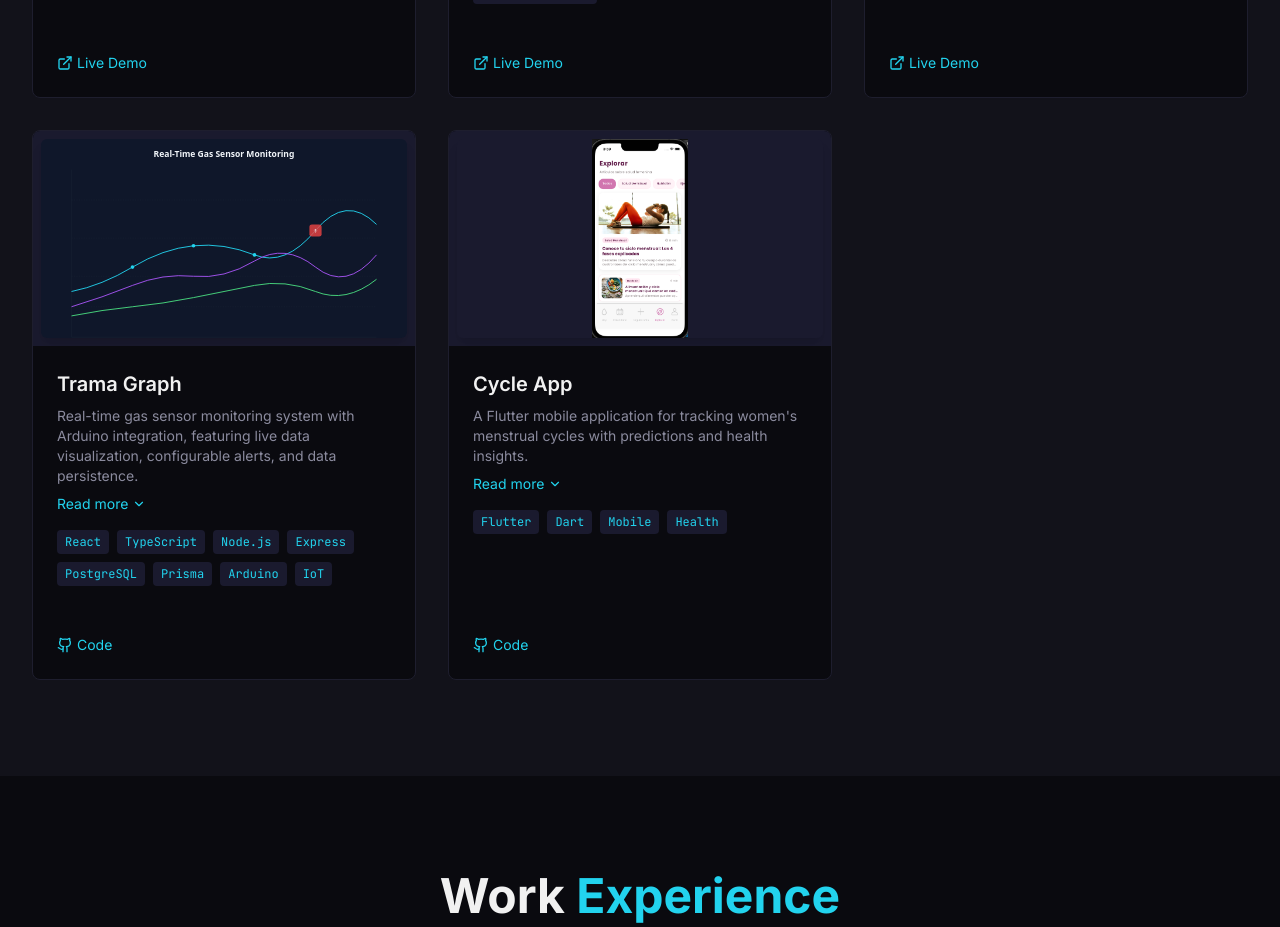
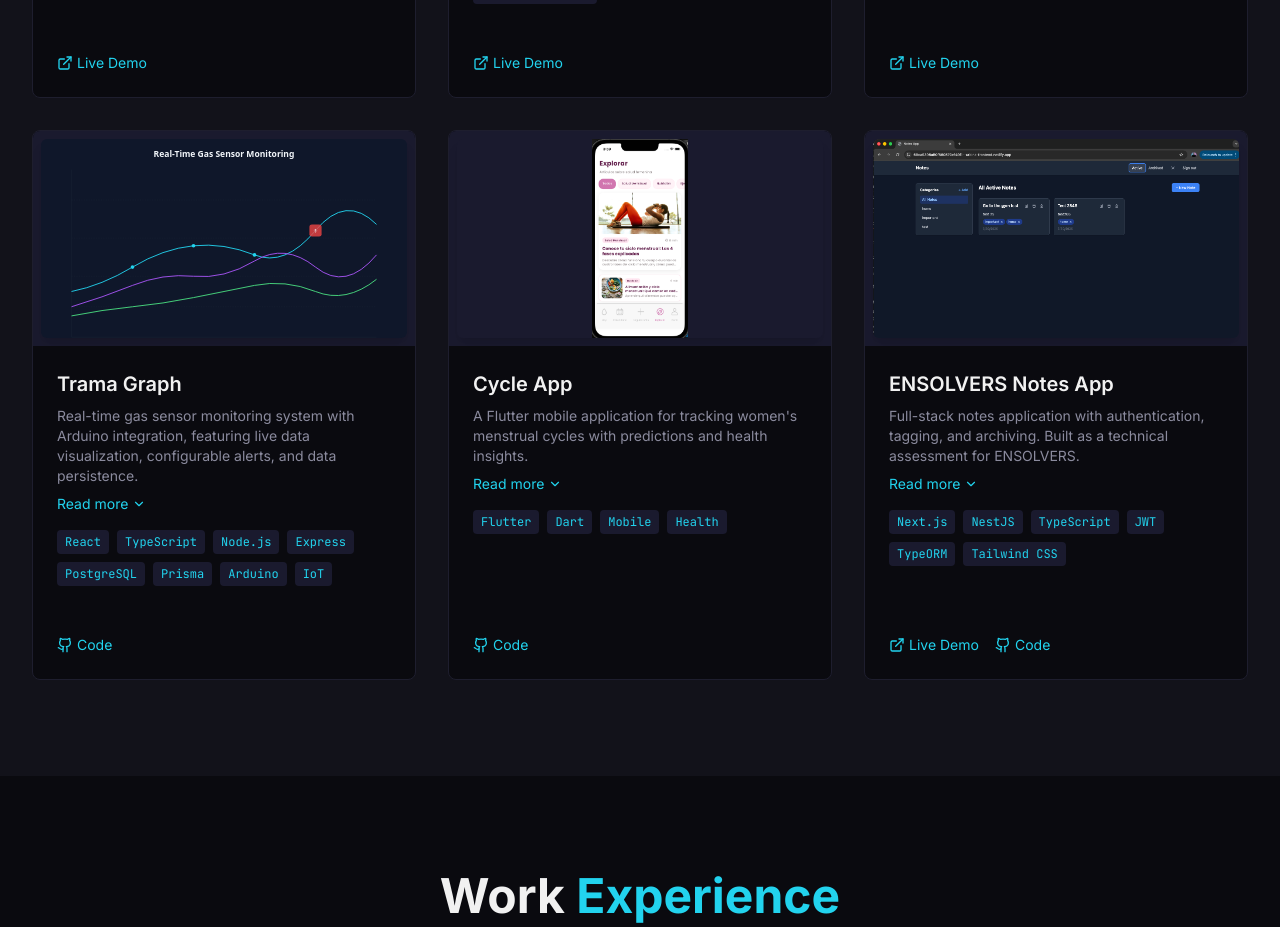
Before and after one commit to DansPlaying/DanielUrbinaWeb, a Next.js app: page / in a window 1280 px wide. Shown: the part 4040-4967 px from the top of the page. Built offline with nearby package versions, Linux system fonts and the light colour scheme; no server answers.

Commit message:
add: Ensolvers assesment

```diff
--- a/src/data/projects.ts
+++ b/src/data/projects.ts
@@ -90,4 +90,21 @@ export const projects: Project[] = [
     },
     date: "2024",
   },
+  {
+    id: "ensolvers-notes-app",
+    title: "ENSOLVERS Notes App",
+    description:
+      "Full-stack notes application with authentication, tagging, and archiving. Built as a technical assessment for ENSOLVERS.",
+    longDescription:
+      "A complete notes management platform built as a technical assessment for ENSOLVERS, demonstrating full-stack proficiency with modern technologies. Features secure JWT-based authentication with 30-day session persistence, complete CRUD operations for notes, and an archive system for organizing content. Users can create custom category tags, assign multiple tags to notes, and filter their collection by category. The application implements user-isolated data storage, ensuring each user maintains their own private notes and categories. Built with a NestJS REST API backend using TypeORM for database operations, and a Next.js frontend styled with Tailwind CSS featuring dark mode support.",
+    image: "/images/projects/ensolvers-notes.png",
+    tags: ["Next.js", "NestJS", "TypeScript", "JWT", "TypeORM", "Tailwind CSS"],
+    featured: true,
+    category: "web",
+    links: {
+      demo: "https://urbina-frontend.netlify.app",
+      github: "https://github.com/DansPlaying/ensolver-assesment",
+    },
+    date: "2024",
+  },
 ];
```
Also changed, not shown: public/images/projects/ensolvers-notes.png (added).
